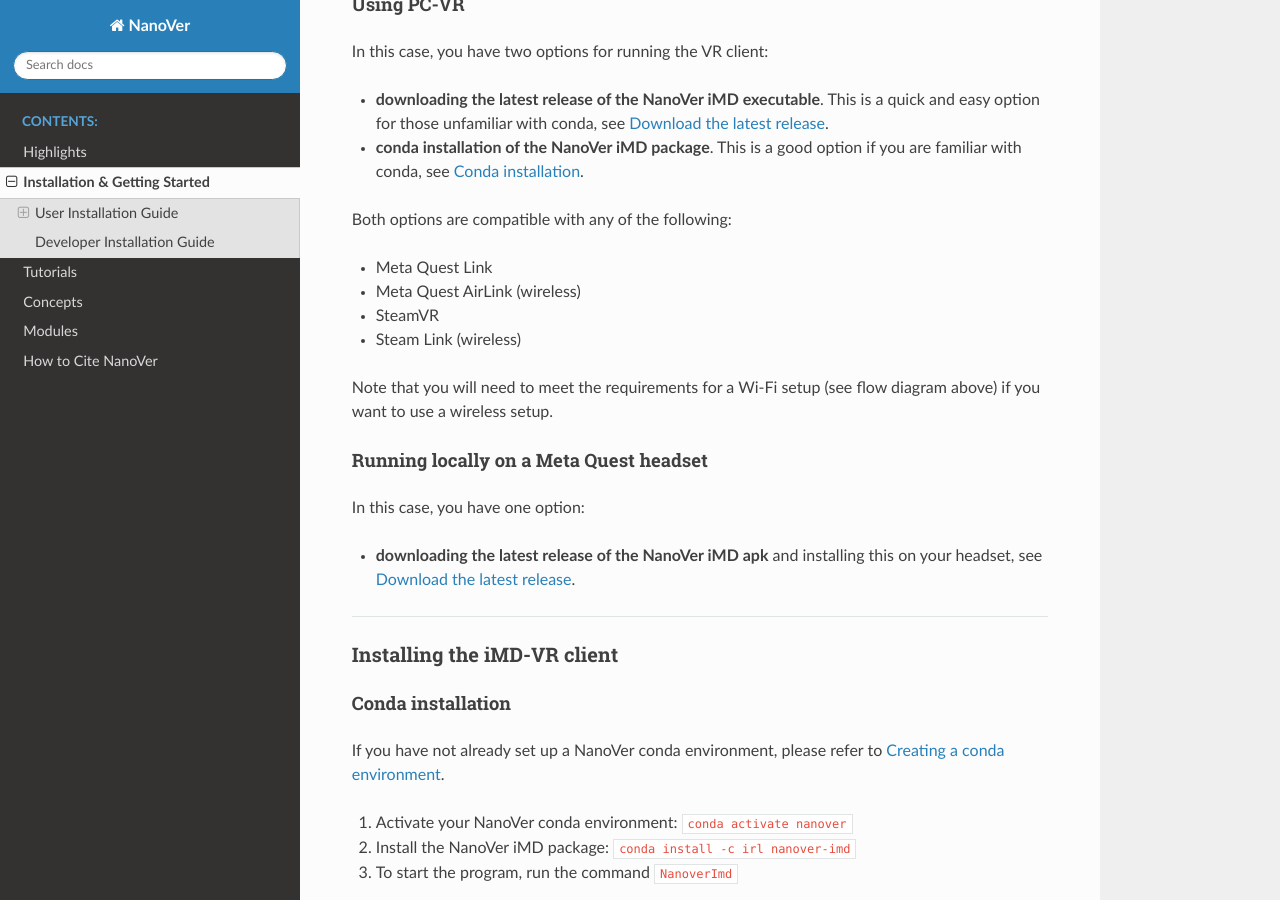
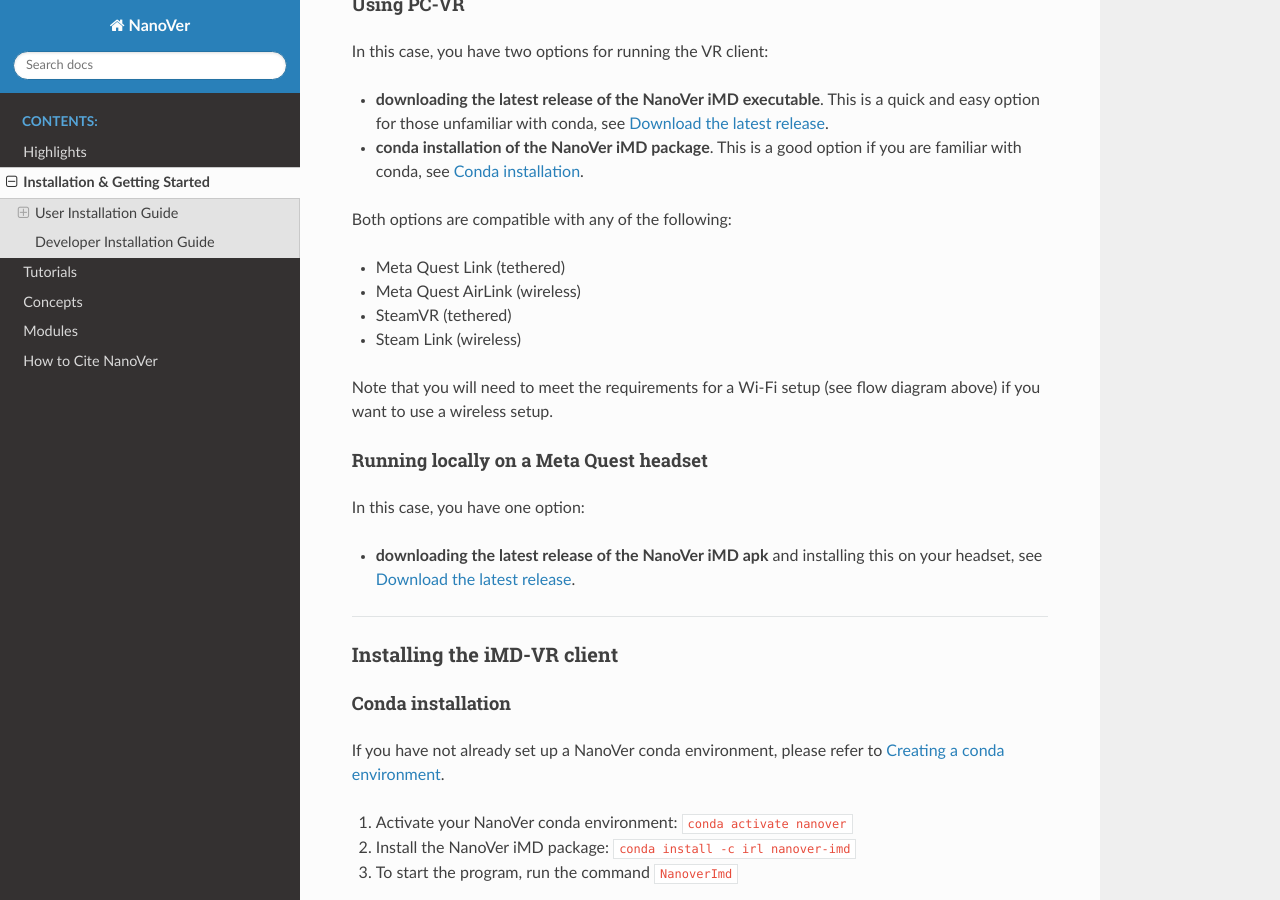
Before and after one commit to IRL2/nanover-docs, a Sphinx documentation site: the page built from source/installation.rst, in a window 1280 px wide and 900 px high, scrolled down 1858 px. Built offline with Sphinx 7.4.7 and the Read the Docs theme 2.0.0, drawn with Linux system fonts in a browser that asks for light colours; pages that are not in the unit, such as notebooks, are missing from menus; the version number could not be read and is left out.

Commit message:
Add clarification to instructions

```diff
--- a/source/installation.rst
+++ b/source/installation.rst
@@ -68,9 +68,9 @@
 
 Both options are compatible with any of the following:
 
-* Meta Quest Link
+* Meta Quest Link (tethered)
 * Meta Quest AirLink (wireless)
-* SteamVR
+* SteamVR (tethered)
 * Steam Link (wireless)
 
 Note that you will need to meet the requirements for a Wi-Fi setup (see flow diagram above) if you want to use a
```
